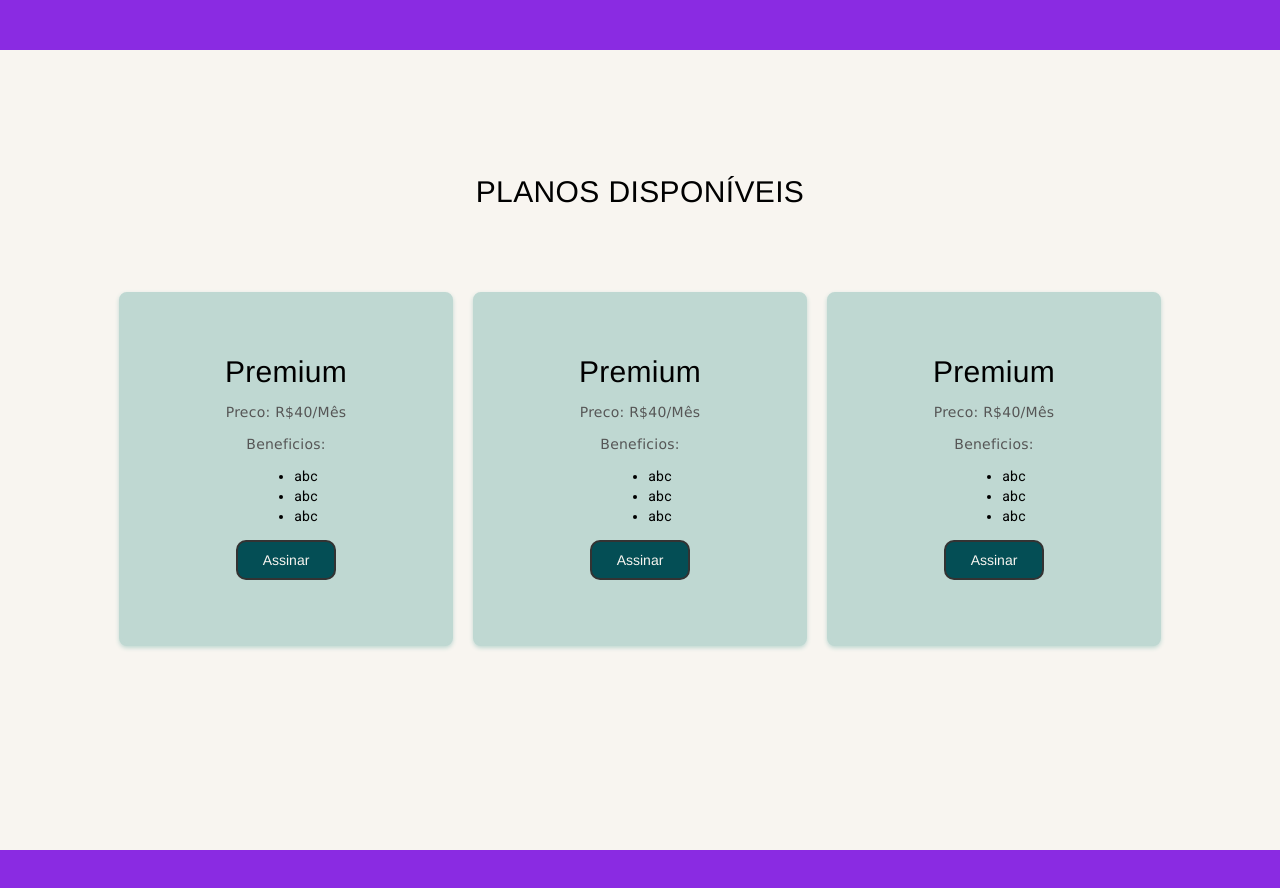
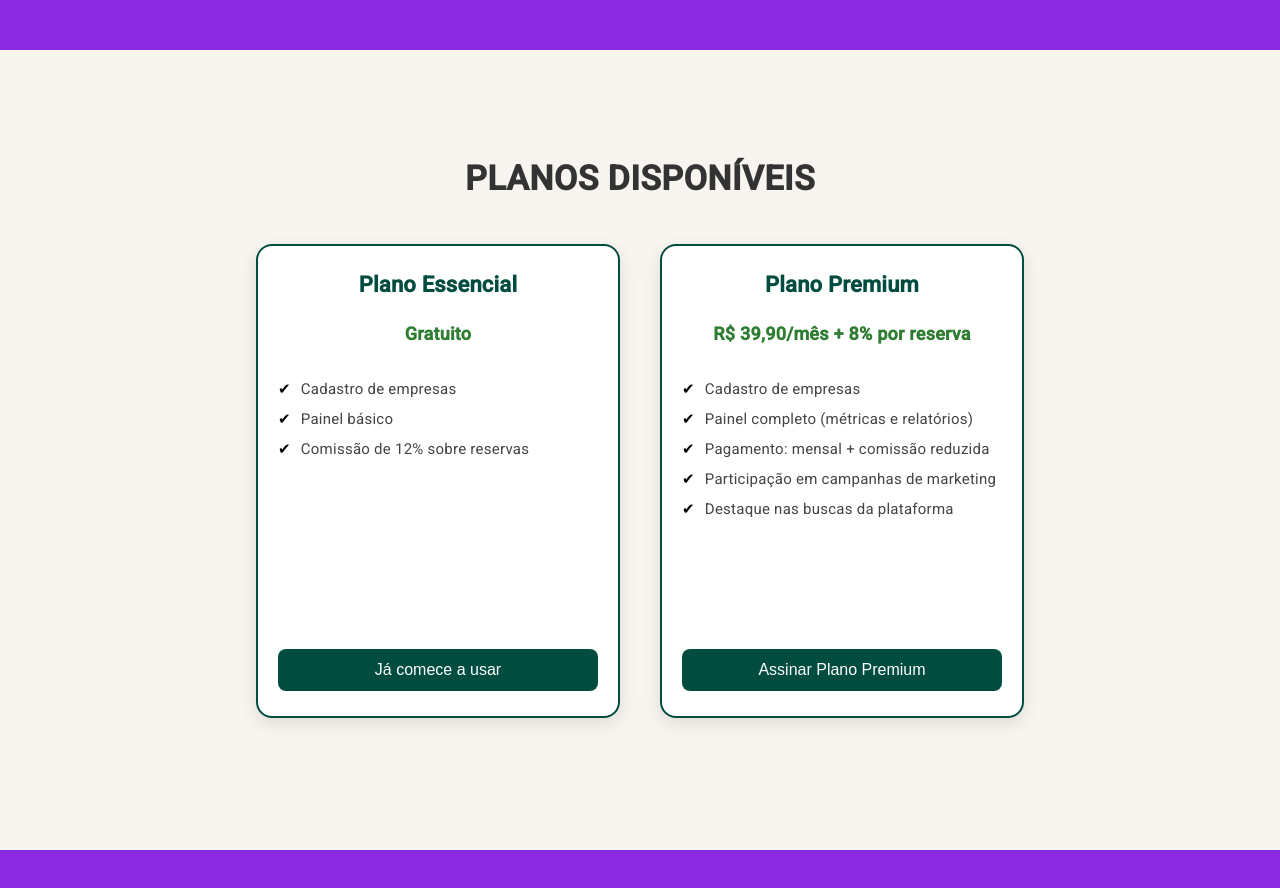
Before and after one commit to bokargiu/Lokus, an Angular app: page / in a window 1280 px wide. Shown: the top 888 px of the page. Built offline with nearby package versions, Linux system fonts and the light colour scheme.

Commit message:
fiz card planos empresa

```diff
--- /dev/null
+++ b/src/app/Pages/subscription-company/subscription-company.component.css
@@ -0,0 +1,141 @@
+/* Fonte e estilos gerais */
+body {
+    font-family: 'Roboto', Arial, sans-serif;
+    background-color: #f8f5f0;
+    margin: 0;
+    padding: 0;
+    color: #333;
+  }
+
+  /* Cabeçalho */
+  .head-menu {
+    width: 100%;
+    height: 50px;
+    background-color: blueviolet;
+  }
+
+  /* Container principal */
+  .container {
+    width: 100%;
+    min-height: 100vh;
+    background-color: #f8f5f0;
+    display: flex;
+    flex-direction: column;
+    justify-content: center;
+    align-items: center;
+    padding: 40px 20px;
+    box-sizing: border-box;
+  }
+
+  /* Título da seção */
+  .container h2 {
+    font-size: 34px;
+    font-weight: bold;
+    margin-bottom: 30px;
+    color: #333;
+  }
+
+  /* Área dos planos */
+  .planos {
+    display: flex;
+    justify-content: center;
+    align-items: flex-start;
+    gap: 40px;
+    flex-wrap: wrap;
+    padding: 20px;
+    width: 100%;
+    max-width: 1000px;
+  }
+
+  /* Estilo dos cards */
+  .card {
+    background-color: #fff;
+    border: 2px solid #004d40;
+    border-radius: 16px;
+    width: 320px;
+    min-height: 420px;
+    padding: 25px 20px;
+    box-shadow: 0 6px 18px rgba(0, 0, 0, 0.1);
+    text-align: center;
+    display: flex;
+    flex-direction: column;
+    justify-content: space-between;
+  }
+
+  /* Título do card */
+  .card h3 {
+    font-size: 22px;
+    color: #004d40;
+    font-weight: bold;
+    margin-bottom: 10px;
+  }
+
+  /* Preço */
+  .price {
+    font-size: 18px;
+    font-weight: bold;
+    color: #2e7d32;
+    margin: 15px 0;
+  }
+
+  /* Lista de recursos */
+  .features {
+    list-style: none;
+    padding: 0;
+    margin: 20px 0;
+    text-align: left;
+    color: #444;
+    flex-grow: 1;
+  }
+
+  .features li {
+    margin-bottom: 10px;
+    font-size: 15px;
+  }
+
+  .features li::before {
+    content: "✔ ";
+    color: #000;
+    margin-right: 6px;
+  }
+
+
+  /* Botão */
+  .card button {
+    background-color: #004d40;
+    color: white;
+    border: none;
+    padding: 12px 20px;
+    border-radius: 8px;
+    cursor: pointer;
+    font-size: 16px;
+    width: 100%;
+    transition: transform 0.2s ease, background-color 0.2s ease;
+    margin-top: 20px;
+    align-self: center;
+  }
+
+  .card button:hover {
+    background-color: #00695c;
+    transform: scale(1.05);
+  }
+
+  /* Rodapé */
+  .footing {
+    width: 100%;
+    height: 70px;
+    background-color: blueviolet;
+  }
+
+  /* Responsividade */
+  @media (max-width: 768px) {
+    .planos {
+      flex-direction: column;
+      align-items: center;
+    }
+
+    .card {
+      width: 90%;
+      min-height: auto;
+    }
+  }
--- /dev/null
+++ b/src/app/Pages/subscription-company/subscription-company.component.html
@@ -0,0 +1,41 @@
+<div class="head-menu">
+    <link href="https://fonts.googleapis.com/css2?family=Roboto&display=swap" rel="stylesheet">
+</div>
+
+<div class="container">
+    <h2>PLANOS DISPONÍVEIS</h2>
+    <div class="planos">
+        <!-- Plano Essencial -->
+        <div class="card">
+            <h3>Plano Essencial</h3>
+            <p class="price">Gratuito</p>
+            <ul class="features">
+                <li>Cadastro de empresas</li>
+                <li>Painel básico</li>
+                <li>Comissão de 12% sobre reservas</li>
+
+              </ul>
+              <button>Já comece a usar</button>
+          </div>
+
+          <!-- Plano Premium -->
+          <div class="card">
+              <h3>Plano Premium</h3>
+              <p class="price">R$ 39,90/mês + 8% por reserva</p>
+              <ul class="features">
+                  <li>Cadastro de empresas</li>
+                  <li>Painel completo (métricas e relatórios)</li>
+                  <li>Pagamento: mensal + comissão reduzida</li>
+                  <li>Participação em campanhas de marketing</li>
+                  <li> Destaque nas buscas da plataforma</li>
+              </ul>
+              <button>Assinar Plano Premium</button>
+          </div>
+    </div>
+
+  </div>
+
+
+
+
+    <div class="footing"> </div>
--- a/src/app/app-routing.module.ts
+++ b/src/app/app-routing.module.ts
@@ -1,9 +1,11 @@
 import { NgModule } from '@angular/core';
 import { RouterModule, Routes } from '@angular/router';
 import { SubscriptionComponent } from './Pages/subscription/subscription.component';
+import { SubscriptionCompanyComponent } from './Pages/subscription-company/subscription-company.component';
 
 const routes: Routes = [
-  {path:"", component:SubscriptionComponent}
+  {path:"", component:SubscriptionComponent},
+  {path:"", component:SubscriptionCompanyComponent}
 ];
 
 @NgModule({
--- a/src/app/app.component.html
+++ b/src/app/app.component.html
@@ -1 +1 @@
-<router-outlet></router-outlet>
+<app-subscription-company/>
--- a/src/app/app.module.ts
+++ b/src/app/app.module.ts
@@ -10,12 +10,14 @@ import { AppComponent } from './app.component';
 import { BrowserAnimationsModule } from '@angular/platform-browser/animations';
 import { SubscriptionComponent } from './Pages/subscription/subscription.component';
 import { CardSubscriptionComponent } from './Components/card-subscription/card-subscription.component';
+import { SubscriptionCompanyComponent } from './Pages/subscription-company/subscription-company.component';
 
 @NgModule({
   declarations: [
     AppComponent,
     SubscriptionComponent,
-    CardSubscriptionComponent
+    CardSubscriptionComponent,
+    SubscriptionCompanyComponent
   ],
   imports: [
     BrowserModule,
```
Also changed, not shown: src/app/Pages/subscription-company/subscription-company.component.ts (added, +10 -0 lines), 1 other file (tests, documents, lock files or other folders).
